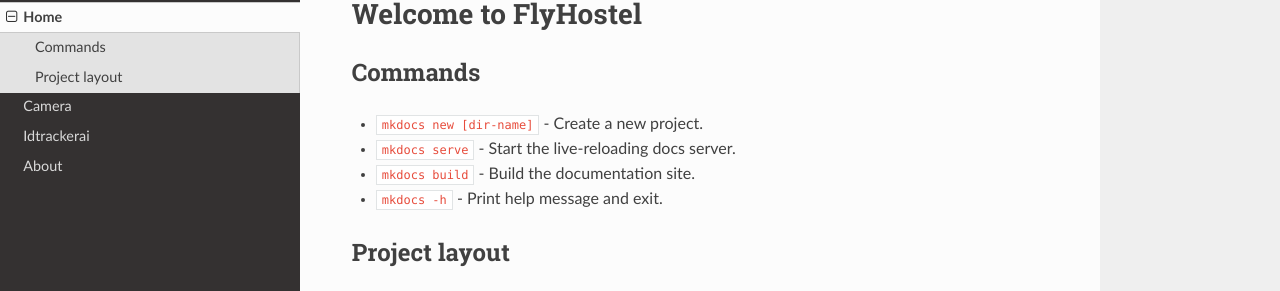
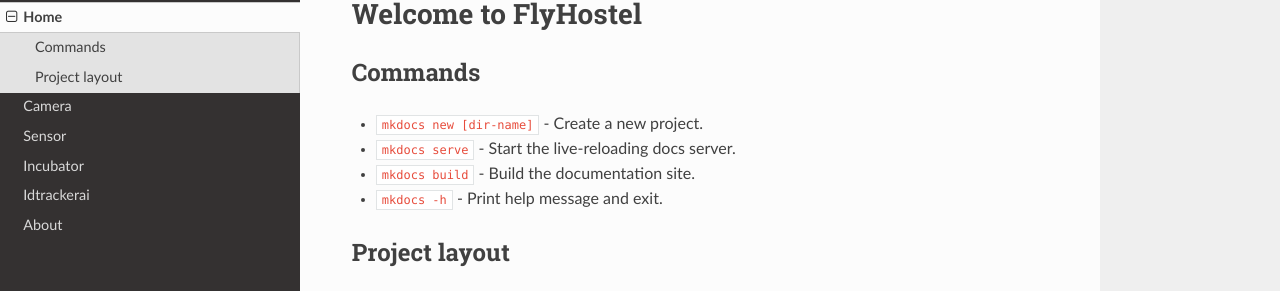
Before and after one commit to shaliulab/FlyHostelDocs, an MkDocs documentation site: the page built from docs/index.md, in a window 1280 px wide. Shown: the part 104-395 px from the top of the page. Built offline with MkDocs 1.6.1, drawn with Linux system fonts in a browser that asks for light colours; nearby versions of some CDN libraries.

Commit message:
Update mkdocs.yml

```diff
--- a/mkdocs.yml
+++ b/mkdocs.yml
@@ -4,6 +4,8 @@
 nav:
     - Home: index.md
     - Camera: camera.md
+    - Sensor: sensor.md
+    - Incubator: incubator.md
     - Idtrackerai: idtrackerai.md
     - About: about.md
 theme: readthedocs
```
